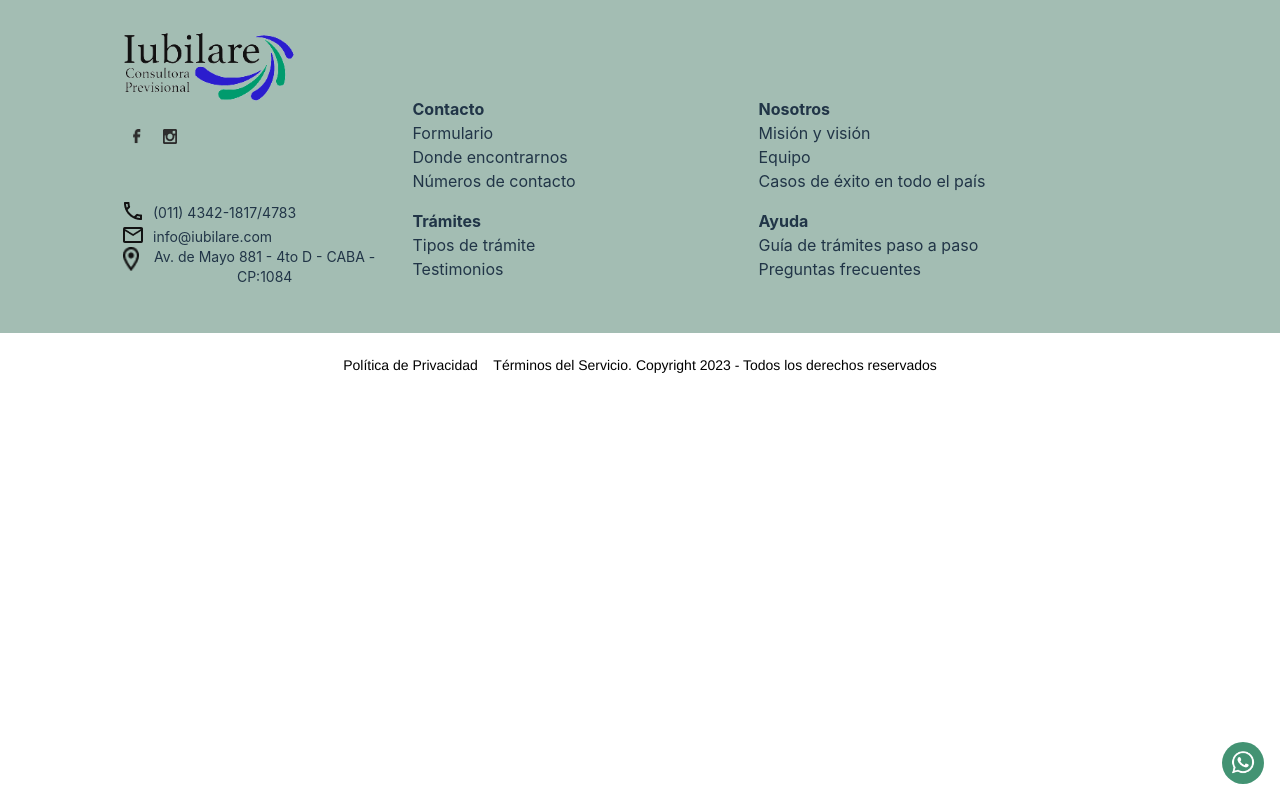
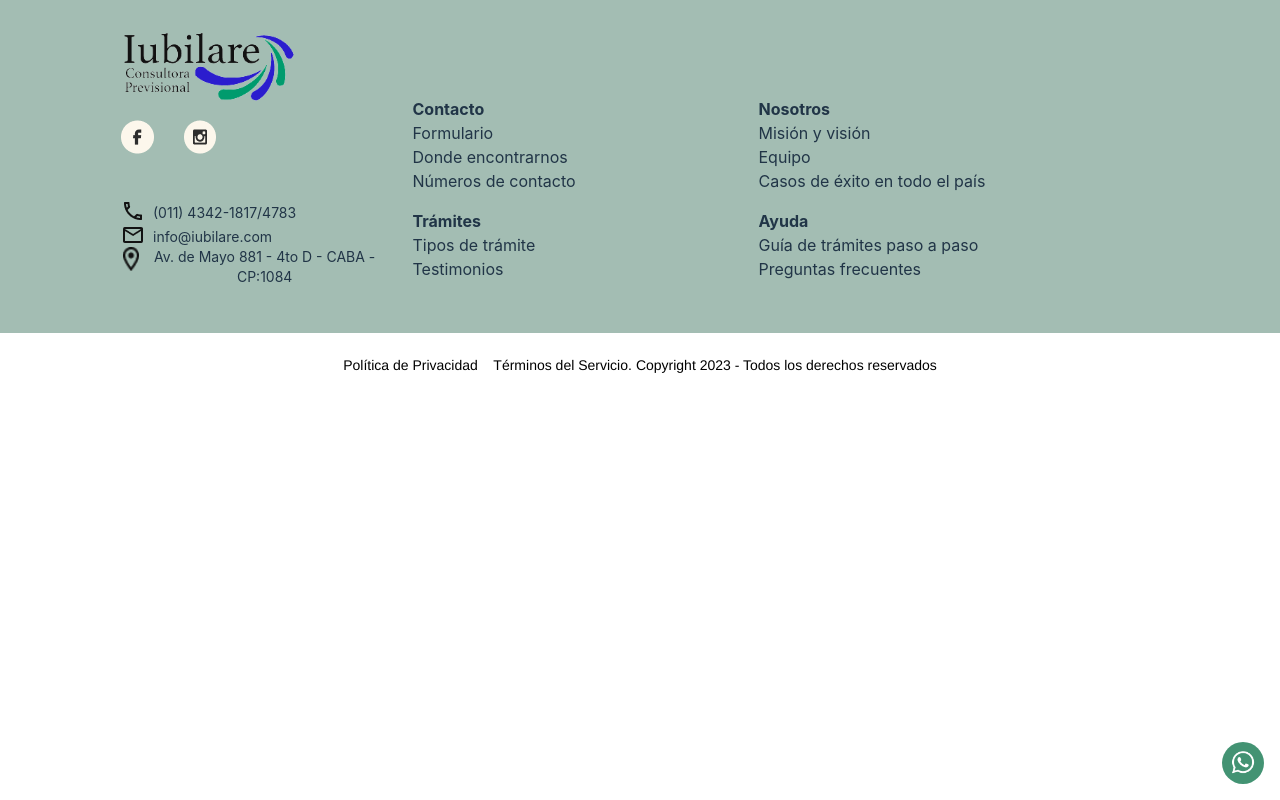
Before and after one commit to FooTalent/iubilare, a React (Vite) app: page /ayuda in a window 1280 px wide. Built offline with nearby package versions, Linux system fonts and the light colour scheme.

Commit message:
fix/bugs footer navbar home

```diff
--- a/src/components/footer/Footer.tsx
+++ b/src/components/footer/Footer.tsx
@@ -27,20 +27,14 @@ const Footer = (): JSX.Element => {
                     </div>
                 </div>
             </div>
-            <div className='flex flex-row'>
-            <div className="inline-flex items-start gap-[20px] relative flex-[0_0_auto]">
-                <div className="relative w-[33px] h-[33px] bg-x1-secundario rounded-[16.5px]" />
-                <div className="inline-flex items-start gap-[10px] px-[5px] py-[2px] absolute top-[7px] left-[7px]">
-                    <img className="relative w-[8.23px] h-[15.04px]" alt="Vector" src="vector.png" />
+            <div className='flex flex-row mr-12 md:mr-0'>
+                <div className="w-[33px] h-[33px] rounded-[16px/16.5px]">
+                    <img className="" alt="Vector" src="./footer/facebook.png" />
                 </div>
-            </div>
-            <div className="relative w-[32px] h-[33px] bg-x1-secundario rounded-[16px/16.5px]">
-                <img
-                    className="absolute w-[14px] h-[15px] top-[9px] left-[9px]"
-                    alt="Icomoon free"
-                    src="icomoon-free-instagram.png"
-                />
-            </div>
+                <div className="min-w-[30px]"></div>
+                <div className="w-[33px] h-[33px] rounded-[16px/16.5px]">
+                    <img className="" alt="Icomoon free"src="./footer/instagram.png"/>
+                </div>
             </div>
         </div>
 
@@ -166,7 +160,7 @@ const Footer = (): JSX.Element => {
 
         {/* Contendero Seccion Politicas */}
         {/* Seccion  Politicas  */}
-            <div className="flex w-full flex-col items-start gap-[4px] relative flex-[0_0_auto] bg-[#a3bdb3] md:bg-white md:flex-row md:items-center md:justify-center md:h-[65px] 2xl:[74px]">
+            <div className="flex w-full flex-col items-start gap-[4px] relative flex-[0_0_auto] bg-[#a3bdb3] md:bg-white md:flex-row md:items-center md:justify-center md:h-[65px] 2xl:[74px] px-[16px]">
                 <div>
                 <p className="[font-family:'Source_Sans_Pro-Regular',Helvetica] font-normal text-black text-[14px]">
                     Política de Privacidad&nbsp;&nbsp;&nbsp;&nbsp;Términos del Servicio.
--- a/src/components/navbar/Navbar.tsx
+++ b/src/components/navbar/Navbar.tsx
@@ -11,7 +11,7 @@ export default function Navbar() {
 
     return (
         <>
-            <div className="flex flex-wrap justify-between w-full h-[64px] shadow-md md:h-[112px] items-center mb-[10px] pt-[7px] pb-[8px] md:shadow-md 2xl:px-[120px] fixed bg-current border">
+            <div className="flex flex-wrap justify-between w-full h-[64px] shadow-md md:h-[112px] items-center mb-[10px] pt-[7px] pb-[8px] md:shadow-md 2xl:px-[120px] fixed bg-white border">
                 <div className="flex flex-start w-1/2  text-center items-center md:w-[40%]">
                     <img src="./iubilare_logo.png" alt="" className="w-[107px] text-base md:w-[186px] ml-[17px]" />
                 </div>
--- a/src/views/Home.tsx
+++ b/src/views/Home.tsx
@@ -114,7 +114,7 @@ export default function Home() {
         <div>
             <h2 className="text-xl font-semibold md:text-[32px] 2xl:text-[49px] md:mb-8 ">Tipos de trámites</h2>
         </div>
-        <div className="text-left w-[328px] h-[708px] flex-col justify-start self-center gap-10 mt-8 md:flex-row md:h-full md:flex md:w-full 2xl:w-[1115px] 2xl:h-[500px] ">
+        <div className="text-left w-[328px] h-[708px] flex-col justify-center self-center gap-10 mt-8 md:flex-row md:h-full md:flex md:w-full 2xl:w-[1115px] 2xl:h-[500px] ">
 
         <div className="flex flex-col justify-start items-center h-[205px] p-4 bg-white rounded-[5px] shadow-light-top-heavy-bottom-light-sides  gap-[22px]  md:shadow-[0_35px_60px_-15px_rgba(255,255,255)] md:w-[217px] md:h-full 2xl:h-full 2xl:w-full">
             <div className="flex h-[91px] flex-col justify-start items-start gap-[3px] md:flex-col-reverse md:h-full  2xl:justify-end">
```
Also changed, not shown: public/footer/facebook.png (added), public/footer/instagram.png (added).
